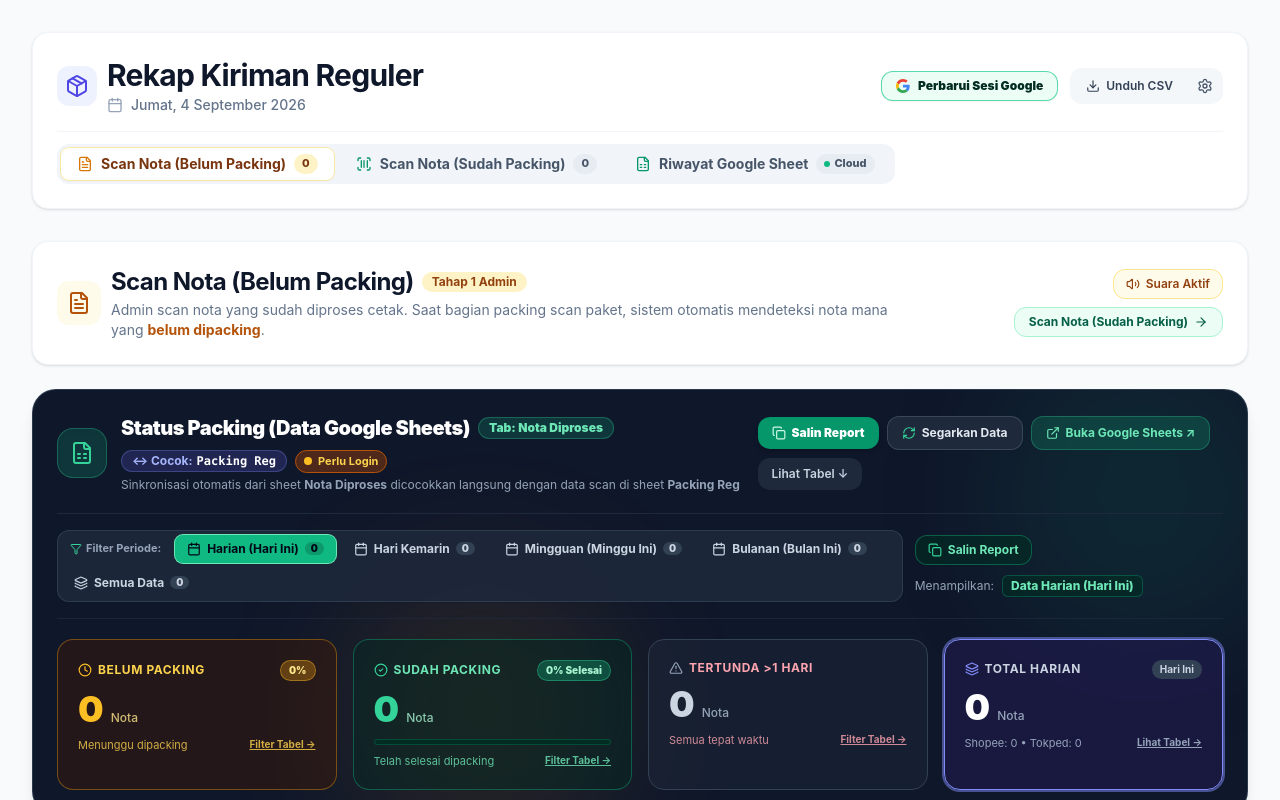
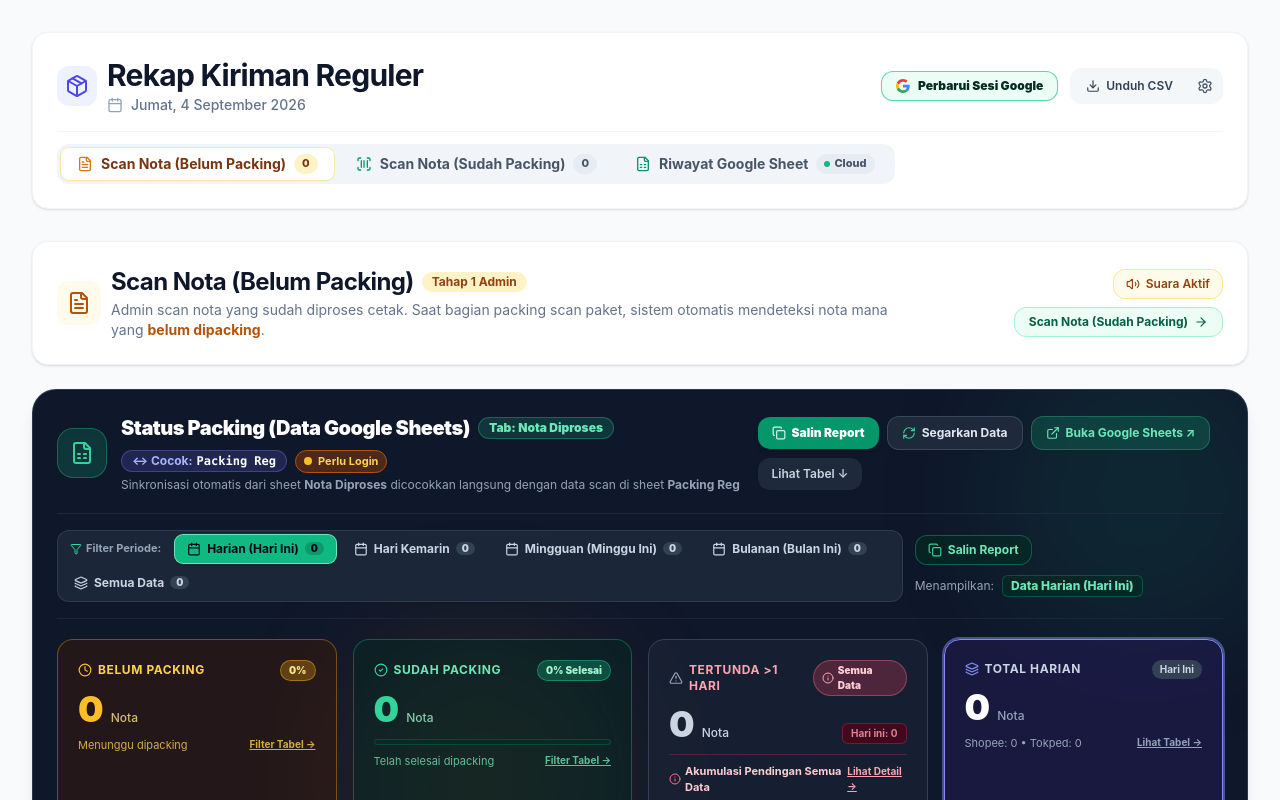
Before and after one commit to bercerita6654-ui/PACK, a React (Vite) app: page / in a window 1280 px wide. Shown: the top 800 px of the page. Built offline with nearby package versions, Linux system fonts and the light colour scheme; no server answers.

Commit message:
feat: add global overdue count for sheet rows
Introduce sheetAllOverdueCount to track cumulative pending orders across all data, independent of the current dashboard timeframe filter.

```diff
--- a/src/components/ProcessedNotaSection.tsx
+++ b/src/components/ProcessedNotaSection.tsx
@@ -25,6 +25,7 @@ import {
   LogIn,
   Calendar,
   CloudUpload,
+  Info,
 } from 'lucide-react';
 import { motion, AnimatePresence } from 'motion/react';
 import { ProcessedNota, PlatformType, PackedOrder, ToastItem, ToastOptions } from '../types';
@@ -496,7 +497,8 @@ export const ProcessedNotaSection: React.FC<ProcessedNotaSectionProps> = ({
   const sheetTotalCount = dashboardFilteredSheetRows.length;
   const sheetPackedCount = useMemo(() => dashboardFilteredSheetRows.filter((r) => r.isPacked).length, [dashboardFilteredSheetRows]);
   const sheetPendingCount = sheetTotalCount - sheetPackedCount;
-  const sheetOverdueCount = useMemo(() => {
+  // Overdue count strictly within current filtered timeframe
+  const sheetPeriodOverdueCount = useMemo(() => {
     return dashboardFilteredSheetRows.filter((r) => {
       if (r.isPacked) return false;
       const d = parseNotaDateTime(r.adminDate, r.adminTime);
@@ -505,6 +507,20 @@ export const ProcessedNotaSection: React.FC<ProcessedNotaSectionProps> = ({
       return elapsed >= currentThreshold;
     }).length;
   }, [dashboardFilteredSheetRows, nowMs, currentThreshold]);
+
+  // Overdue count across ALL sheet rows (cumulative pendingan across all data)
+  const sheetAllOverdueCount = useMemo(() => {
+    return sheetRows.filter((r) => {
+      if (r.isPacked) return false;
+      const d = parseNotaDateTime(r.adminDate, r.adminTime);
+      if (!d) return false;
+      const elapsed = Math.floor((nowMs - d.getTime()) / 60000);
+      return elapsed >= currentThreshold;
+    }).length;
+  }, [sheetRows, nowMs, currentThreshold]);
+
+  // Default displayed overdue count is across ALL data so pending notes are never missed
+  const sheetOverdueCount = sheetAllOverdueCount;
 
   const sheetShopeeCount = useMemo(() => dashboardFilteredSheetRows.filter((r) => r.platform === 'Shopee').length, [dashboardFilteredSheetRows]);
   const sheetTokpedCount = useMemo(() => dashboardFilteredSheetRows.filter((r) => r.platform === 'Tokopedia/TikTok').length, [dashboardFilteredSheetRows]);
@@ -592,6 +608,10 @@ export const ProcessedNotaSection: React.FC<ProcessedNotaSectionProps> = ({
   };
 
   const handleFilterAndScrollSheet = (status: 'all' | 'pending' | 'overdue' | 'packed') => {
+    if (status === 'overdue') {
+      // Switch timeframe to 'all' so that overdue notes from earlier dates are visible in the table
+      setSheetTimeframe('all');
+    }
     setSheetStatusFilter(status);
     const element = document.getElementById('section-nota-sheet-history');
     if (element) {
@@ -1383,41 +1403,71 @@ export const ProcessedNotaSection: React.FC<ProcessedNotaSectionProps> = ({
             </p>
           </div>
 
-          {/* Card 3: TERTUNDA > 1 HARI (Alert Overdue from Sheet) */}
+          {/* Card 3: TERTUNDA > 1 HARI (Alert Overdue from Sheet - All Data Pending) */}
           <div
             id="card-sheet-overdue"
             onClick={() => handleFilterAndScrollSheet('overdue')}
             className={`p-4 sm:p-5 rounded-2xl border cursor-pointer transition-all duration-200 relative overflow-hidden group ${
               sheetStatusFilter === 'overdue'
                 ? 'bg-rose-950/80 border-rose-400 ring-2 ring-rose-400/50'
-                : sheetOverdueCount > 0
+                : sheetAllOverdueCount > 0
                 ? 'bg-rose-950/50 hover:bg-rose-950/70 border-rose-500/50'
                 : 'bg-slate-800/50 hover:bg-slate-800/80 border-slate-700'
             }`}
           >
             <div className="flex items-center justify-between mb-2">
               <span className="text-rose-300 text-xs font-bold uppercase tracking-wider flex items-center gap-1.5">
-                <AlertTriangle className={`w-3.5 h-3.5 ${sheetOverdueCount > 0 ? 'text-rose-400 animate-pulse' : 'text-slate-400'}`} />
+                <AlertTriangle className={`w-3.5 h-3.5 ${sheetAllOverdueCount > 0 ? 'text-rose-400 animate-pulse' : 'text-slate-400'}`} />
                 Tertunda &gt;{formatThresholdLabel(currentThreshold)}
               </span>
-              {sheetOverdueCount > 0 && (
-                <span className="px-1.5 py-0.5 bg-rose-500 text-white rounded-full text-[10px] font-black animate-pulse">
-                  Perlu Cek!
+              <div className="flex items-center gap-1.5">
+                <span
+                  className="px-2 py-0.5 bg-rose-500/25 text-rose-200 border border-rose-400/40 rounded-full text-[10px] font-black flex items-center gap-1 shadow-2xs"
+                  title="Monitoring akumulasi semua data Google Sheet agar pendingan tidak terlewat"
+                >
+                  <Info className="w-3 h-3 text-rose-300 shrink-0" />
+                  <span>Semua Data</span>
+                </span>
+                {sheetAllOverdueCount > 0 && (
+                  <span className="px-1.5 py-0.5 bg-rose-500 text-white rounded-full text-[10px] font-black animate-pulse">
+                    Perlu Cek!
+                  </span>
+                )}
+              </div>
+            </div>
+            <div className="flex items-baseline gap-2">
+              <span className={`text-3xl sm:text-4xl font-black tracking-tight ${sheetAllOverdueCount > 0 ? 'text-rose-400' : 'text-slate-300'}`}>
+                {sheetLoading ? '...' : sheetAllOverdueCount}
+              </span>
+              <span className="text-xs text-slate-300 font-medium">Nota</span>
+              {sheetTimeframe !== 'all' && (
+                <span className="text-[10px] font-bold text-rose-300/80 ml-auto bg-rose-950/80 px-2 py-0.5 rounded-md border border-rose-500/30">
+                  {sheetTimeframe === 'today'
+                    ? 'Hari ini'
+                    : sheetTimeframe === 'yesterday'
+                    ? 'Kemarin'
+                    : sheetTimeframe === 'week'
+                    ? 'Minggu ini'
+                    : 'Bulan ini'}
+                  : {sheetPeriodOverdueCount}
                 </span>
               )}
             </div>
-            <div className="flex items-baseline gap-2">
-              <span className={`text-3xl sm:text-4xl font-black tracking-tight ${sheetOverdueCount > 0 ? 'text-rose-400' : 'text-slate-300'}`}>
-                {sheetLoading ? '...' : sheetOverdueCount}
-              </span>
-              <span className="text-xs text-slate-400 font-medium">Nota</span>
-            </div>
-            <p className="text-[11px] text-rose-300/80 mt-2 flex items-center justify-between">
-              <span>{sheetOverdueCount > 0 ? 'Melebihi batas waktu' : 'Semua tepat waktu'}</span>
-              <span className="text-[10px] underline font-bold group-hover:translate-x-0.5 transition-transform">
-                Filter Tabel →
-              </span>
-            </p>
+            {/* Tanda Informasi Pendingan Semua Data */}
+            <div className="mt-2.5 pt-2 border-t border-rose-500/25 flex flex-col gap-0.5">
+              <div className="flex items-center justify-between text-[11px] text-rose-200">
+                <span className="flex items-center gap-1 font-bold">
+                  <Info className="w-3 h-3 text-rose-400 shrink-0" />
+                  <span>Akumulasi Pendingan Semua Data</span>
+                </span>
+                <span className="text-[10px] underline font-bold group-hover:translate-x-0.5 transition-transform text-rose-300">
+                  Lihat Detail →
+                </span>
+              </div>
+              <p className="text-[10px] text-rose-300/80 leading-tight">
+                Tetap memantau seluruh nota tertunda yang belum di-packing lintas tanggal agar tidak ada pesanan tertinggal.
+              </p>
+            </div>
           </div>
 
           {/* Card 4: TOTAL NOTA SESUAI PERIODE */}
```
